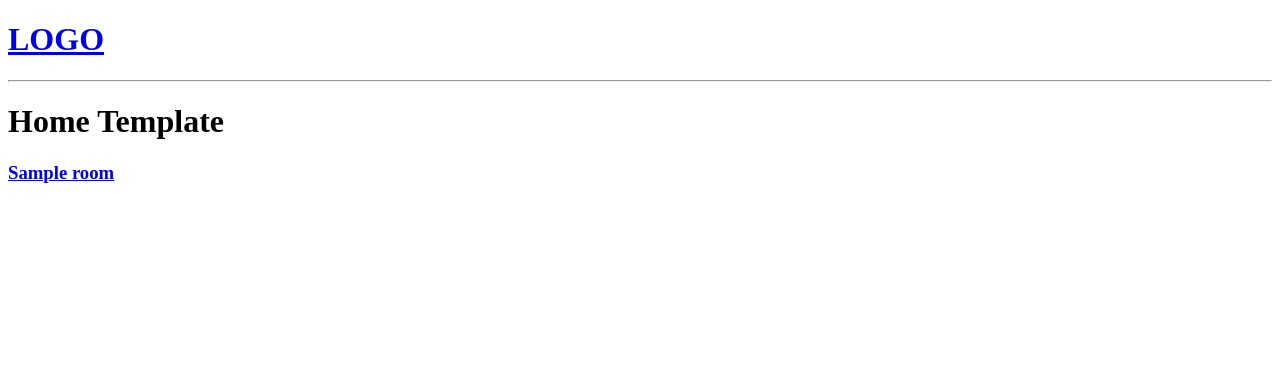
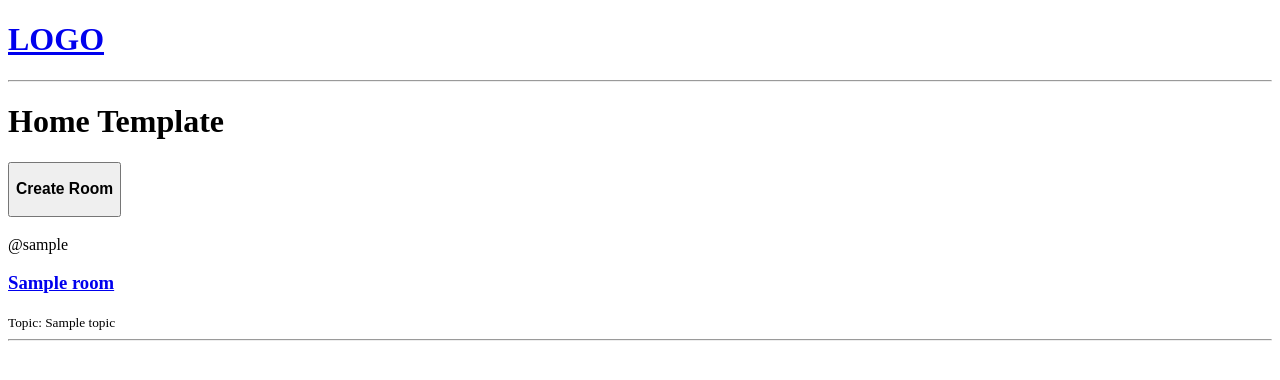
Before and after one commit to parthsitoot/StudyBud, a Django app: page / in a window 1280 px wide. Shown: the top 380 px of the page. Run offline with Django 5.2, Linux system fonts and the light colour scheme; tables that the repository leaves empty hold one stand-in row (values such as "Sample post").

Commit message:
Adding more modules

```diff
--- a/StudBud/base/admin.py
+++ b/StudBud/base/admin.py
@@ -1,5 +1,9 @@
 from django.contrib import admin
+from .models import Message
+from .models import Topic
+# Register your models here.
 
-# Register your models here.
 from .models import Room
 admin.site.register(Room)
+admin.site.register(Message)
+admin.site.register(Topic)
--- a/StudBud/base/models.py
+++ b/StudBud/base/models.py
@@ -1,9 +1,16 @@
 from django.db import models
+from django.contrib.auth.models import User
+
+class Topic(models.Model):
+    name = models.CharField(max_length=200)
+
+    def __str__(self):
+        return self.name
 
 # Create your models here.
 class Room(models.Model):
-    #host
-    #topic
+    host = models.ForeignKey(User, on_delete=models.CASCADE, null = True)
+    topic = models.ForeignKey(Topic, on_delete=models.SET_NULL, null = True)
     name = models.CharField(max_length=200)
     description = models.TextField(null=True, blank=True)
     #participants
@@ -12,3 +19,12 @@ class Room(models.Model):
 
     def __str__(self):
         return self.name
+
+class Message(models.Model):
+    user = models.ForeignKey(User, on_delete=models.CASCADE)
+    room = models.ForeignKey(Room, on_delete=models.SET_NULL, null = True)
+    body = models.TextField()
+    updated = models.DateTimeField(auto_now = True)
+    created = models.DateTimeField(auto_now_add = True)
+    def __str__(self):
+        return self.body[0:59]
--- a/StudBud/base/templates/base/home.html
+++ b/StudBud/base/templates/base/home.html
@@ -6,13 +6,26 @@
 </h1>
 <div>
     <div>
+        <a href="{% url 'create-room' %}">
+            <h3>
+                <button>
+                    <h3>Create Room
+                        </h3>
+                    </button>
+            </h3>
+        </a>
+    </div>
+    <div>
         {% for room in rooms %}
             <div>
+                <span>@{{room.host.username}}</span>
                 <h3>
                     <a href="{% url 'room' room.id %}">
                         {{room}}
                     </a>
                 </h3>
+                <small>Topic: {{room.topic.name}}</small>
+                <hr>
             </div>
         {% endfor %}
     </div>
--- a/StudBud/base/urls.py
+++ b/StudBud/base/urls.py
@@ -4,4 +4,5 @@ from . import views
 urlpatterns = [
     path('', views.home, name='home'),
     path('room/<str:pk>/', views.room, name='room'),
+    path('create-room/', views.createRoom, name='create-room'),
 ]
--- a/StudBud/base/views.py
+++ b/StudBud/base/views.py
@@ -1,5 +1,7 @@
 from django.shortcuts import render
 from .models import Room
+from .forms import RoomForm
+
 # Create your views here.
 rooms = [
     {'id': 1, 'name': 'Room 1'},
@@ -17,3 +19,11 @@ def home(request):
     rooms = Room.objects.all()
     context = {'rooms': rooms}
     return render(request, 'base/home.html', context)
+
+def createRoom(request):
+    form = RoomForm()
+    if request.method == 'POST':
+        print(request.POST)
+
+    context = {'form' : form}
+    return render(request, 'base/room_form.html', context)
```
Also changed, not shown: StudBud/base/forms.py (added, +7 -0 lines), StudBud/base/templates/base/room_form.html (added, +13 -0 lines), StudBud/base/migrations/0002_topic_message_room_topic.py (added), StudBud/base/migrations/0003_room_host.py (added).
